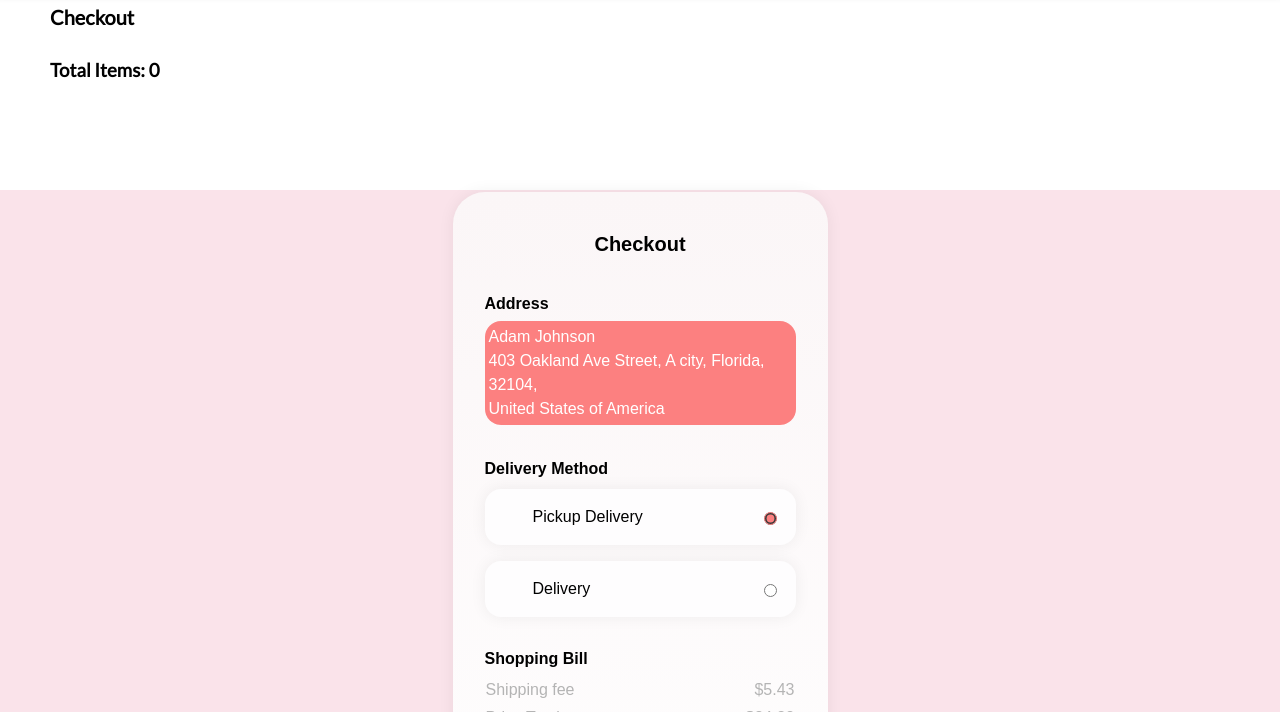
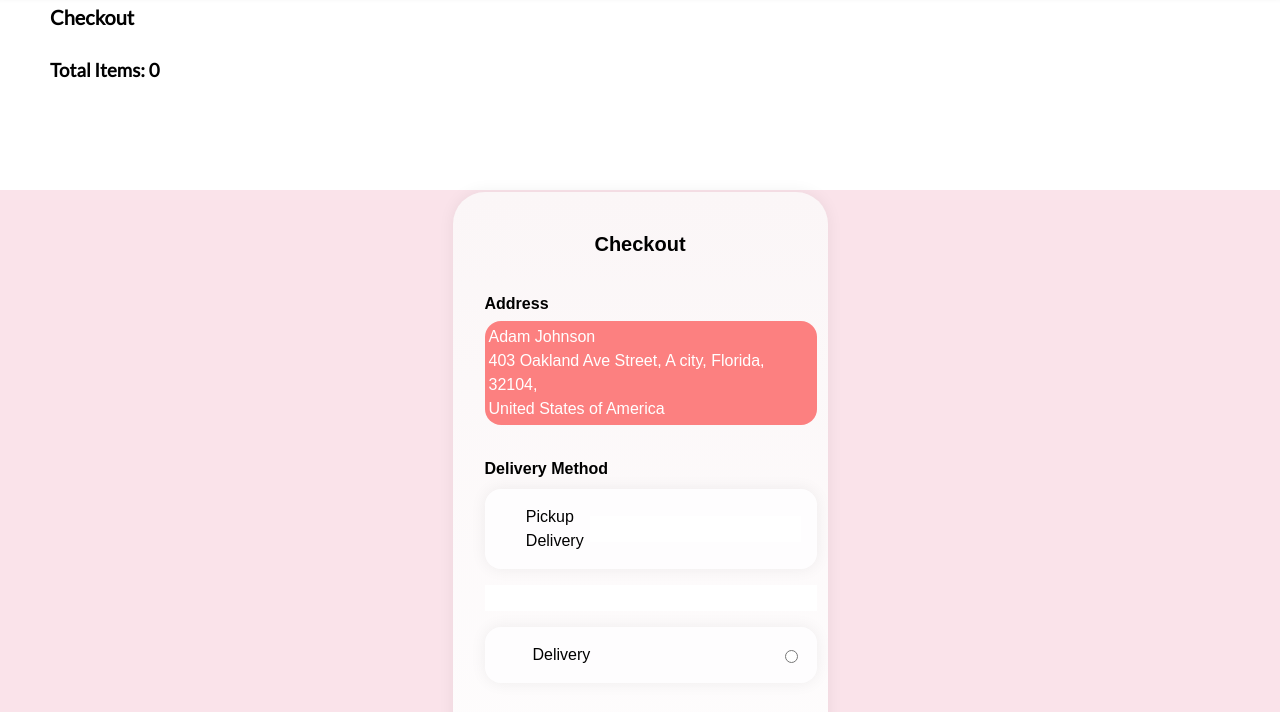
Before and after one commit to Coderdivine/mum, a plain HTML site: page frontend/E-CommerceWebsite/cart.html in a window 1280 px wide. Shown: the part 85-797 px from the top of the page. Drawn offline with Linux system fonts and the light colour scheme; no server answers.

Commit message:
be that person

```diff
--- a/frontend/E-CommerceWebsite/cart.html
+++ b/frontend/E-CommerceWebsite/cart.html
@@ -56,6 +56,35 @@
                 </div>
               </div>
 
+
+
+              <fieldset>
+                <legend>Delivery Method</legend>
+
+                <div class="form__radios">
+                  <div class="form__radio">
+                    <label for="visa"><svg class="icon">
+                        <!-- <use xlink:href="#icon-visa" /> -->
+                      </svg>Pickup Delivery</label>
+                    <input checked id="visa" name="payment-method" type="text" />
+                  </div>
+                  <input class="" />
+                  <div class="form__radio">
+                    <label for="paypal"><svg class="icon">
+                        <!-- <use xlink:href="#icon-paypal" /> -->
+                      </svg>Delivery</label>
+                    <input id="paypal" name="payment-method" type="radio" />
+                  </div>
+
+                  <!-- <div class="form__radio">
+                    <label for="mastercard"><svg class="icon">
+                        <use xlink:href="#icon-mastercard" />
+                      </svg>Master Card</label>
+                    <input id="mastercard" name="payment-method" type="radio" />
+                  </div> -->
+                </div>
+              </fieldset>
+              <!--Delivery method-->
               <fieldset>
                 <legend>Delivery Method</legend>
 
```
